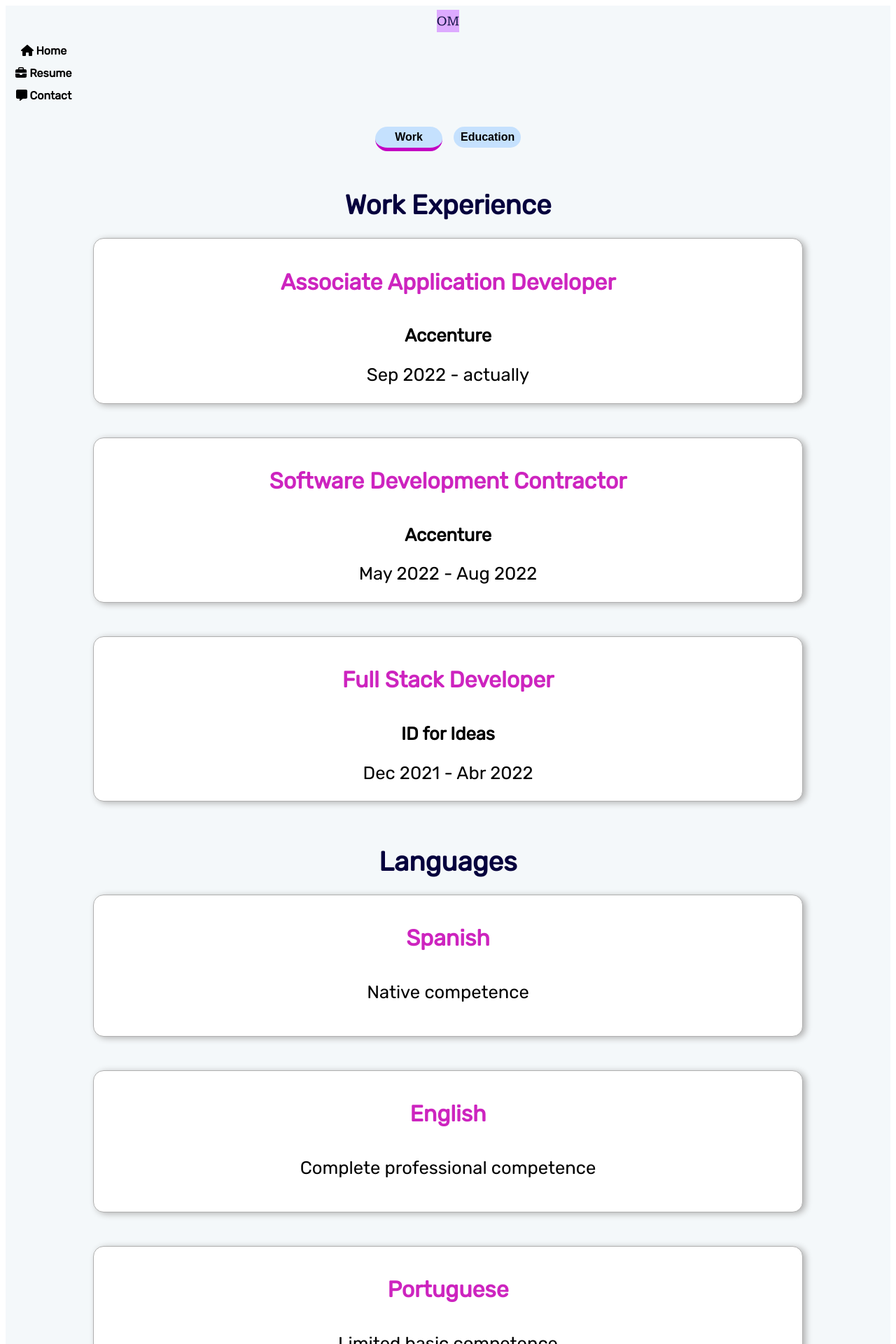
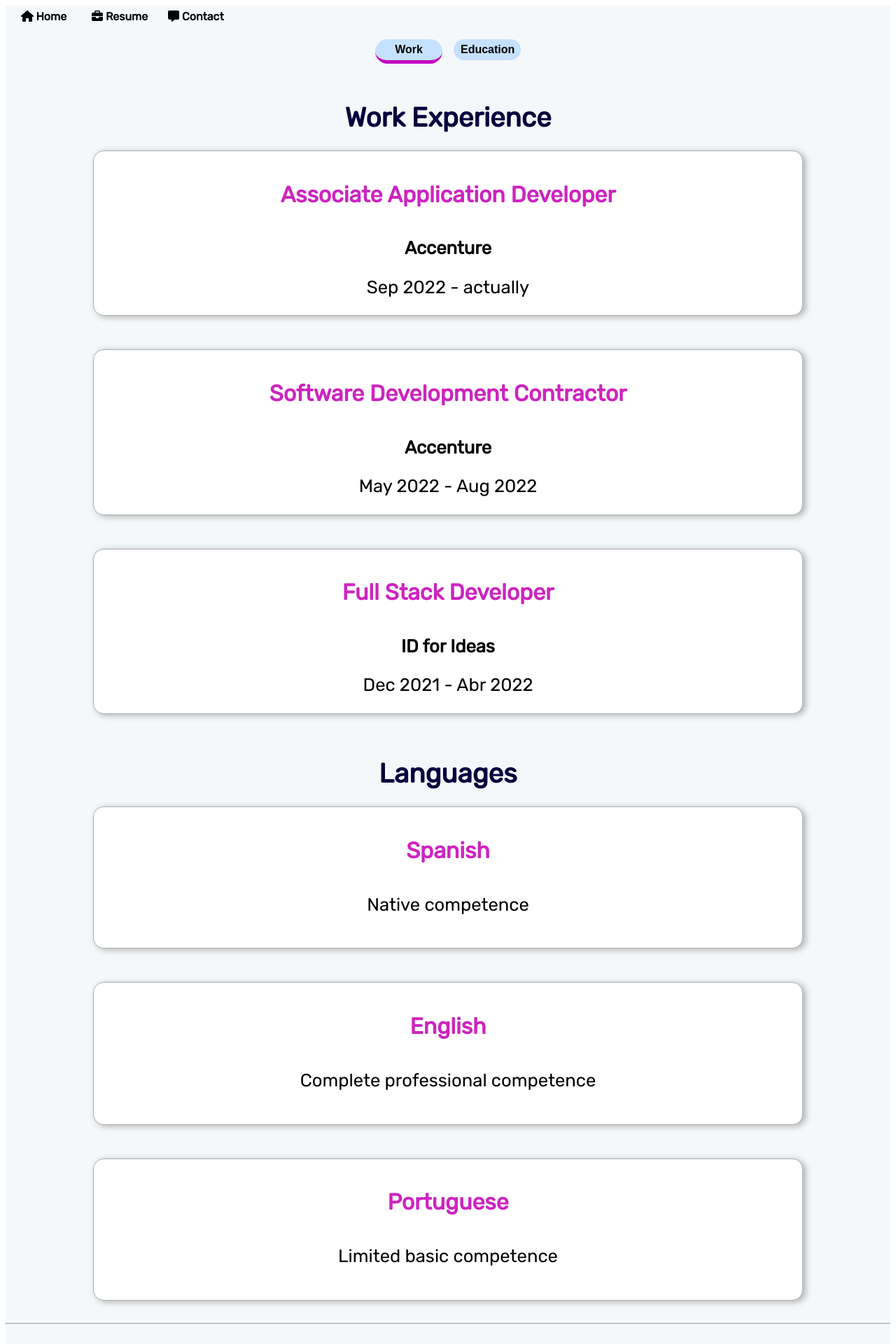
Before and after one commit to MeneghiniOrnella/vue.MeneghiniOrnella, a Vue app: page /resume in a window 1280 px wide. Shown: the top 1920 px of the page at 70% size. Built offline with nearby package versions, Linux system fonts and the light colour scheme; a web font is replaced by a local one.

Commit message:
update projects and nav

```diff
--- a/src/App.vue
+++ b/src/App.vue
@@ -1,9 +1,9 @@
 <template>
-  <div>
+  <!-- <div>
     <a href="#" class="favicon">
       <img src="@/../public/favicon/favicon-32x32.png" alt="OM">
     </a>
-  </div>
+  </div> -->
   <nav id="app" class="icons-group">
     <div>
       <router-link to="/" class="nav">
@@ -30,6 +30,13 @@ export default {
 </script>
 
 <style>
+nav > div {
+  display: flex;
+  flex-direction: row;
+  position: sticky;
+  top: 2em;
+}
+
 .favicon {
     background: none;
 }
--- a/src/components/About.vue
+++ b/src/components/About.vue
@@ -1,10 +1,13 @@
 <template>
+  <section>
     <AboutBtn />
     <div class="about-text">
       <h3>About</h3>
       <p>In 2020, I decided to change the course of my career to a <b>Full Stack Developer</b>. I finished a degree in international trade because I had the objective and the perseverence to finish it. I am studying a technical degree. Currently, I learn different lenguages and information about the IT World.</p>
       <p>My objetive is becoming a complete professional programmer. That is why I always look for courses, videos and complementary texts which help me to grow up professionally in a constant way.</p>
     </div>
+  </section>
+
 </template>
 
 <script>
--- a/src/components/Education.vue
+++ b/src/components/Education.vue
@@ -1,5 +1,5 @@
 <template>
-  <div class="hello">
+  <div class="education">
      <h3>Education</h3>
     <div class="cards-group">
       <div v-for="education in educations" class="card">
--- a/src/components/Language.vue
+++ b/src/components/Language.vue
@@ -1,5 +1,5 @@
 <template>
-    <div class="languages">
+    <section class="languages">
        <h3>Languages</h3>
       <div class="cards-group">
         <div class="card">
@@ -15,5 +15,5 @@
             <p>Limited basic competence</p>
         </div>
       </div>
-    </div>
+    </section>
 </template>
--- a/src/components/Projects.vue
+++ b/src/components/Projects.vue
@@ -1,16 +1,15 @@
 <template>
-  <div class="hello">
+  <section class="projects">
     <h3>Projects</h3>
     <div class="cards-group">
-      <div v-for="project in projects" class="card">
+      <div v-for="project in projects" :key="project" class="card">
         <h4 class="title">{{ project.title }}</h4>
-        <!-- <img :src="require(`@/assets/projects/${ project.img }`)"> -->
+        <img :src="require(`@/assets/projects/${ project.img }`)">
         <p class="otherInfo">{{ project.description }}</p>
-        <a>GitHub</a>
-        <!-- <a :href="require(`${ project.url }`)">GitHub</a> -->
+        <a :href="project.url" target="_blank">GitHub</a>
       </div>
     </div>
-  </div>
+  </section>
 </template>
 
 <script>
--- a/src/components/Tools.vue
+++ b/src/components/Tools.vue
@@ -1,5 +1,5 @@
 <template>
-  <div class="hello">
+  <section class="skills">
      <h3>Skills</h3>
     <div class="cards-group">
       <div v-for="tool in tools" class="tool">
@@ -7,7 +7,7 @@
         <p class="tool">{{ tool.title }}</p>
       </div>
     </div>
-  </div>
+  </section>
 </template>
 
 <script>
--- a/src/components/Work.vue
+++ b/src/components/Work.vue
@@ -1,5 +1,5 @@
 <template>
-  <div class="hello">
+  <div class="work">
      <h3>Work Experience</h3>
     <div class="cards-group">
       <div v-for="{ title, place, start, end, otherInfo } in works" class="card">
--- a/src/views/Contact.vue
+++ b/src/views/Contact.vue
@@ -1,6 +1,5 @@
 <template>
-  <div class="contact">
-    <!-- <Header /> -->
+  <section class="contact">
     <h3>Contact me</h3>
     <p>Hi! Get in touch! You could send me a message on these pages, that contain more information about me and what I like to do.</p>
     <br/>
@@ -38,7 +37,7 @@
         </h4>
       </div>
     </div>
-  </div>
+  </section>
 <!--
   https://codepen.io/Abobakr/pen/NRRNbZ
   https://codepen.io/davidkpiano/pen/ZpRXGj
@@ -49,12 +48,8 @@
 </template>
 
 <script>
-import Header from '@/components/sections/Banner.vue';
 
 export default {
   name: 'Home',
-  components: {
-    Header,
-  }
 }
 </script>
--- a/src/views/Home.vue
+++ b/src/views/Home.vue
@@ -1,6 +1,6 @@
 <template>
   <div class="home">
-    <Header />
+    <Banner />
     <About />
     <!-- <Hour /> -->
     <Tools />
@@ -11,7 +11,7 @@
 </template>
 
 <script>
-import Header     from "@/components/sections/Banner.vue";
+import Banner     from "@/components/sections/Banner.vue";
 import About      from '@/components/About.vue';
 import Hour       from '@/components/Hour.vue';
 import Tools      from '@/components/Tools.vue';
@@ -22,7 +22,7 @@ import Footer     from '@/components/sections/Footer.vue';
 export default {
   name: 'Home',
   components: {
-    Header,
+    Banner,
     About,
     Hour,
     Tools,
--- a/src/views/Resume.vue
+++ b/src/views/Resume.vue
@@ -1,6 +1,5 @@
 <template>
-  <!-- <Header /> -->
-  <div>
+  <section>
     <button class="a"
       v-for="tab in tabs"
       :key="tab"
@@ -10,13 +9,12 @@
       {{ tab }}
     </button>
     <component :is="selected" class="tab"></component>
-  </div>
+  </section>
   <Language />
   <Footer />
 </template>
 
 <script>
-import Header    from "@/components/sections/Banner.vue";
 import Education from "@/components/Education";
 import Work      from "@/components/Work";
 import Language  from "@/components/Language.vue";
@@ -30,7 +28,6 @@ export default {
     };
   },
   components: {
-    Header,
     Work,
     Education,
     Language,
```
Lines whose indentation alone changed are shown as unchanged.
